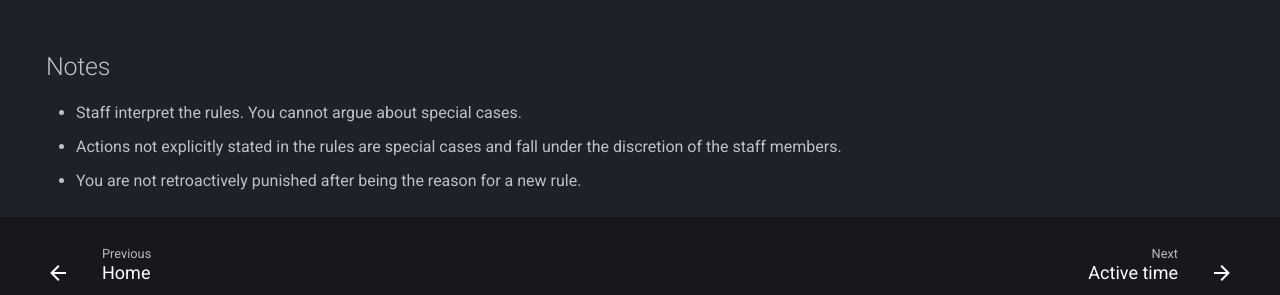
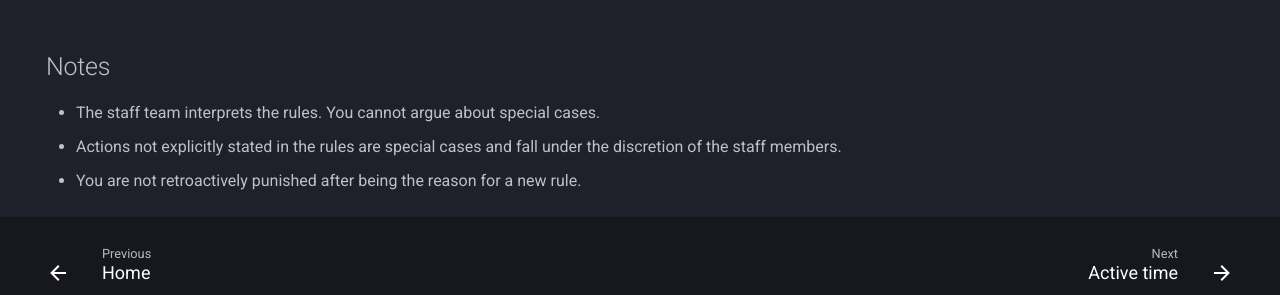
Before and after one commit to ReconnectedCC/docs, an MkDocs documentation site: the page built from docs/rules.md, in a window 1280 px wide and 900 px high, scrolled down 2153 px. Shown: the part 526-821 px from the top of the window. Built offline with MkDocs 1.6.1 and Material for MkDocs 9.7.7, drawn with Linux system fonts in a browser that asks for light colours.

Commit message:
the staff team instead of implied active staff

```diff
--- a/docs/rules.md
+++ b/docs/rules.md
@@ -61,6 +61,6 @@ hide:
 
 ## Notes
 
-- Staff interpret the rules. You cannot argue about special cases.
+- The staff team interprets the rules. You cannot argue about special cases.
 - Actions not explicitly stated in the rules are special cases and fall under the discretion of the staff members.
 - You are not retroactively punished after being the reason for a new rule.
```
